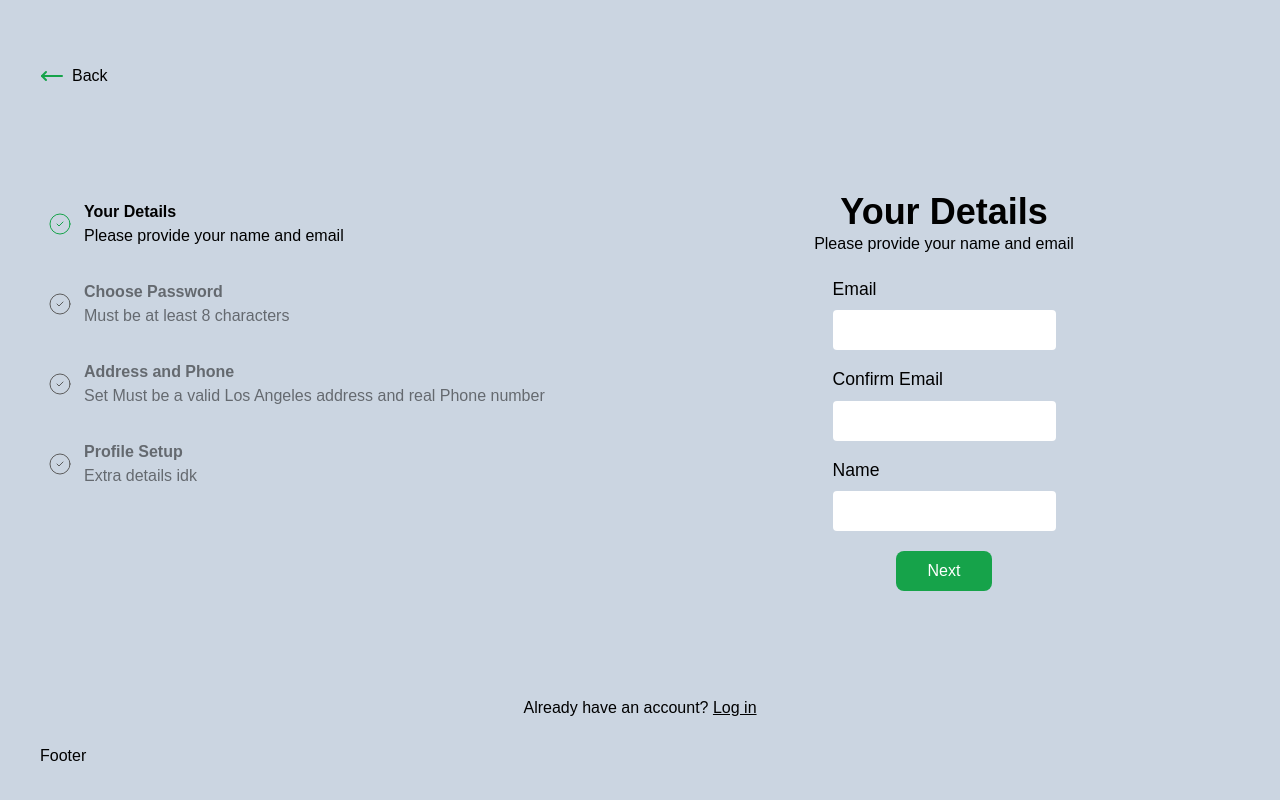
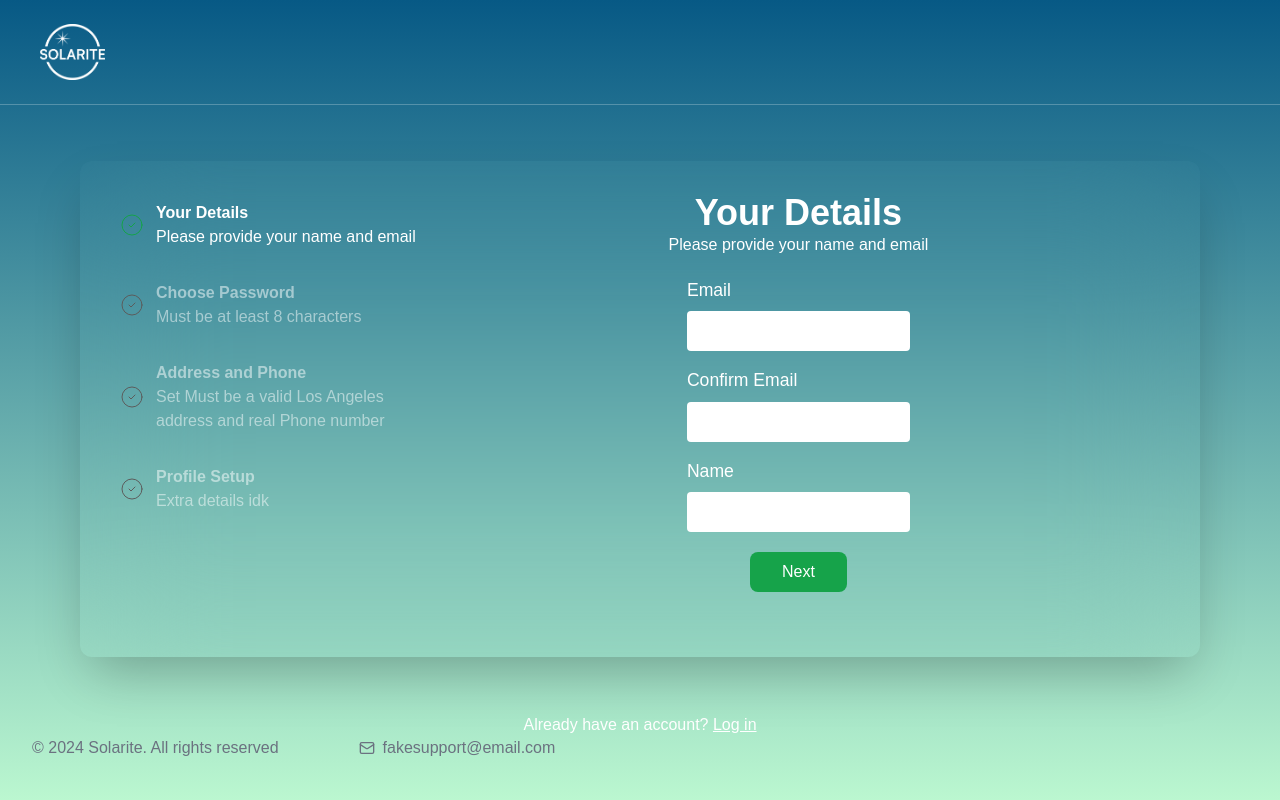
Before and after one commit to chingu-voyages/v52-tier2-team-25, a React (Vite) app in the folder solarite/: page /register in a window 1280 px wide. Built offline with nearby package versions, Linux system fonts and the light colour scheme; a web font is replaced by a local one.

Commit message:
added styling to signup

```diff
--- a/solarite/src/components/signUpForm/Steps.jsx
+++ b/solarite/src/components/signUpForm/Steps.jsx
@@ -2,7 +2,7 @@ import PropTypes from "prop-types";
 
 const Steps = ({ steps, currentStep, completedSteps }) => {
   return (
-    <div className="flex flex-col flex-1 gap-4">
+    <div className="flex flex-col w-[30%] gap-4">
       {steps.map((step) => {
         const isCompleted = completedSteps.includes(step.id);
         const isCurrent = step.id === currentStep;
--- a/solarite/src/components/signUpForm/signUpFooter.jsx
+++ b/solarite/src/components/signUpForm/signUpFooter.jsx
@@ -1,5 +1,19 @@
+import { MailIcon } from "lucide-react";
+
 const SignUpFooter = () => {
-  return <footer>Footer</footer>;
+  return (
+    <footer className="fixed bottom-0 px-8 py-10 text-gray-500">
+      <div className="flex gap-20">
+        <p>© 2024 Solarite. All rights reserved</p>
+
+        <p className="flex gap-2 items-center">
+          <MailIcon size={16} /> fakesupport@email.com
+        </p>
+      </div>
+
+      <div></div>
+    </footer>
+  );
 };
 
 export default SignUpFooter;
--- a/solarite/src/components/signUpForm/signUpFormSection.jsx
+++ b/solarite/src/components/signUpForm/signUpFormSection.jsx
@@ -66,8 +66,9 @@ const SignUpFormSection = ({ handleFormRegisterSubmit }) => {
     <form
       ref={formRef}
       onSubmit={handleFormRegisterSubmit}
-      className="flex gap-4 py-20 lg:h-[560px]"
+      className=" gap-4 py-8 lg:h-[560px] px-20"
     >
+      <div className="flex px-8 py-8 h-full rounded-xl shadow-2xl backdrop-blur-3xl border-white/60">
         <Steps
           steps={steps}
           currentStep={currentStep}
@@ -75,7 +76,9 @@ const SignUpFormSection = ({ handleFormRegisterSubmit }) => {
         />
         <div className="flex flex-col flex-1 items-center space-y-5">
           <div className="text-center">
-          <h2 className="text-4xl font-bold">{steps[currentStep - 1].label}</h2>
+            <h2 className="text-4xl font-bold">
+              {steps[currentStep - 1].label}
+            </h2>
             <p className="">{steps[currentStep - 1].details}</p>
           </div>
 
@@ -97,6 +100,7 @@ const SignUpFormSection = ({ handleFormRegisterSubmit }) => {
             </button>
           </div>
         </div>
+      </div>
     </form>
   );
 };
--- a/solarite/src/components/signUpForm/signUpNav.jsx
+++ b/solarite/src/components/signUpForm/signUpNav.jsx
@@ -1,13 +1,13 @@
-import { MoveLeft } from "lucide-react";
+import { Link } from "react-router-dom";
+import solariteLogo from "/solarite-logo-w.svg";
 
 const SignUpNav = () => {
   return (
-    <a
-      href="/"
-      className="flex gap-2 items-center cursor-pointer hover:text-green-600 hover:underline"
-    >
-      <MoveLeft color="rgb(22 163 74)" /> Back
-    </a>
+    <div className="px-10 pt-6 pb-6 border-b-[1px] border-slate-50/25">
+      <Link to="/">
+        <img src={solariteLogo} alt="solarite logo" className="h-14 w-h-14" />
+      </Link>
+    </div>
   );
 };
 
--- a/solarite/src/pages/Landing/Landing.jsx
+++ b/solarite/src/pages/Landing/Landing.jsx
@@ -8,15 +8,12 @@ import { Navbar } from "@/components/Navbar";
 
 export function Landing() {
   const navigate = useNavigate();
-  const gotToPath = (obj) => {
-    navigate(obj.path, { state: obj.state });
-  };
 
   return (
     <div className="container w-screen h-screen">
-      <div className="container w-full h-full overflow-x-hidden">
+      <div className="container overflow-x-hidden w-full h-full">
         <Navbar />
-        <section className="relative flex flex-col items-center justify-center w-full h-full overflow-hidden text-white home gap-28">
+        <section className="flex overflow-hidden relative flex-col gap-28 justify-center items-center w-full h-full text-white home">
           <video
             loop
             autoPlay
@@ -28,25 +25,31 @@ export function Landing() {
 
           <h1
             aria-label="hero text"
-            className="w-8/12 font-semibold text-center text-8xl leading-20"
+            className="w-8/12 text-8xl font-semibold text-center leading-20"
           >
             CALIFORNIA SOLAR PANEL PROGRAM
           </h1>
-          <div className="flex flex-col items-center justify-center font-semibold CTA">
+          <div className="flex flex-col justify-center items-center font-semibold CTA">
             <h3>Learn more</h3>
             <IoArrowDownOutline />
           </div>
         </section>
-        <section id="services" className="flex flex-col items-center justify-center w-full gap-20 services bg-gradient-to-t from-black to-sky-950 py-44">
+        <section
+          id="services"
+          className="flex flex-col gap-20 justify-center items-center py-44 w-full bg-gradient-to-t from-black services to-sky-950"
+        >
           <h2 className="text-4xl text-white">Services</h2>
           <div className="relative w-full">
-            <div className="flex flex-wrap items-center justify-center gap-10">
+            <div className="flex flex-wrap gap-10 justify-center items-center">
               <Card />
             </div>
           </div>
         </section>
 
-        <section id="about" className="flex flex-col items-center justify-center w-full h-full text-white about bg-gradient-to-t from-sky-950 to-black py-44">
+        <section
+          id="about"
+          className="flex flex-col justify-center items-center py-44 w-full h-full text-white bg-gradient-to-t to-black about from-sky-950"
+        >
           <h2 className="text-5xl">About us</h2>
           <div className="content w-[80rem] p-10">
             <p className="text-[1.8em] text-center text-sky-100 text-pretty">
@@ -60,24 +63,24 @@ export function Landing() {
             </p>
           </div>
         </section>
-        <section id="contact" className="flex flex-col items-center justify-center w-full h-full bg-white contact py-44">
+        <section
+          id="contact"
+          className="flex flex-col justify-center items-center py-44 w-full h-full bg-white contact"
+        >
           <h2 className="text-5xl text-black">Get In Touch</h2>
           <div className="pt-5 pb-20 content">
             <Link>
-              <p className="flex items-center gap-3 text-sky-950">
+              <p className="flex gap-3 items-center text-sky-950">
                 <IoHelpBuoy />
                 +1 265-555-6589
               </p>
-              <p className="flex items-center gap-3 text-sky-950">
+              <p className="flex gap-3 items-center text-sky-950">
                 <IoCall />
                 help.solarite@mail.com
               </p>
             </Link>
           </div>
-          <Button
-            onClick={() => gotToPath({ path: "/login", state: "signup" })}
-            label="Schedule visit"
-          />
+          <Button onClick={() => navigate("/login")} label="Schedule visit" />
         </section>
       </div>
     </div>
--- a/solarite/src/pages/Login/SignUpForm.jsx
+++ b/solarite/src/pages/Login/SignUpForm.jsx
@@ -11,7 +11,7 @@ const SignUpForm = () => {
   const formState = useSignUpForm();
 
   return (
-    <main className="px-10 py-16 space-y-6 w-full h-dvh bg-slate-300">
+    <main className="space-y-6 w-full text-white bg-gradient-to-b from-sky-800 to-green-200  h-dvh">
       <SignUpNav />
 
       <FormContext.Provider value={formState}>
```
Lines whose indentation alone changed are shown as unchanged.
